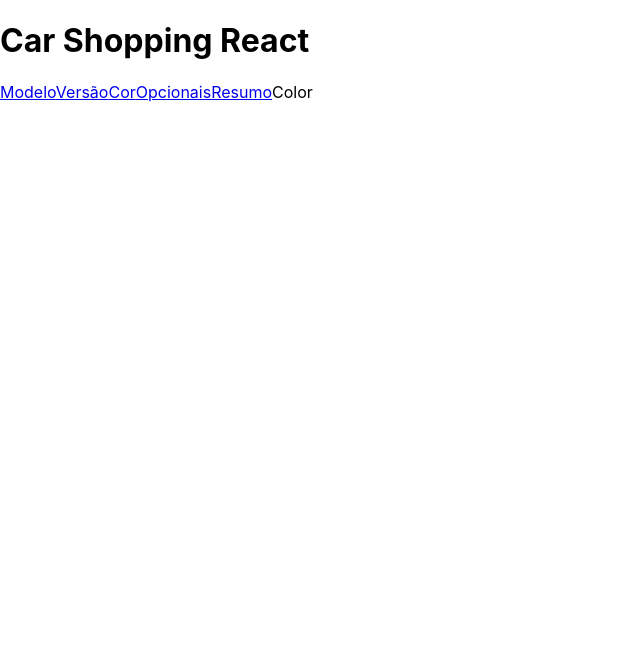
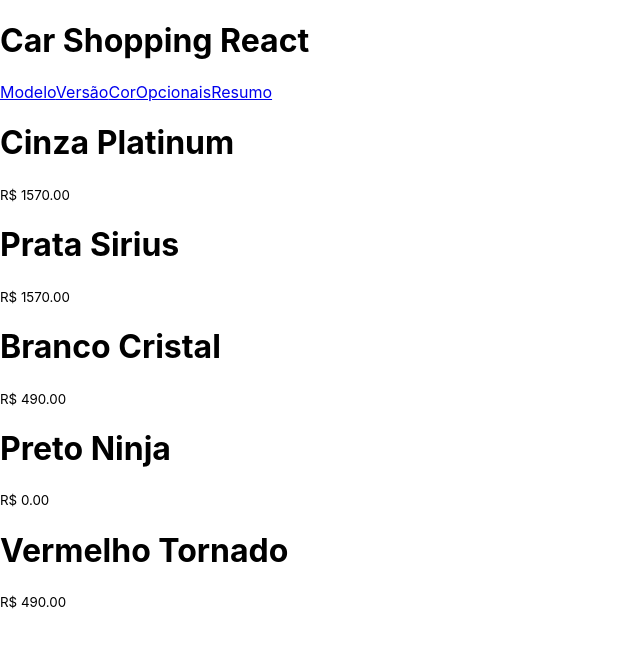
Before and after one commit to iec-ffr/Final, a React (Create React App) app: page /cores in a window 1280 px wide. Shown: the top 648 px of the page, without its empty margins (0-640 px from the left). Built offline with nearby package versions, Linux system fonts and the light colour scheme.

Commit message:
listagem de cores báisca

```diff
--- a/src/api/Colors.js
+++ b/src/api/Colors.js
@@ -1,7 +1,7 @@
 import colors from "./colors-data.json";
 
 export class Colors {
-    static getCars() {
+    static getColors() {
         return new Promise((resolve, reject) => {
             if (colors) {
                 resolve(colors);
@@ -11,7 +11,7 @@ export class Colors {
         });
     }
 
-    static getCarsById(id) {
+    static getColorsById(id) {
         return new Promise((resolve, reject) => {
             const colors = colors.items.find(p => p.id === parseInt(id));
 
--- /dev/null
+++ b/src/components/ColorItem.js
@@ -0,0 +1,18 @@
+import React from 'react'
+
+
+const ColorItem = props =>{
+
+    let name = props.colName
+    let price = props.colPrice
+
+
+    return(
+       <div>
+           <h1>{name}</h1>
+           <small>R$ {price.toFixed(2)}</small>
+       </div>
+    )
+}
+
+export default ColorItem
--- a/src/views/Color.js
+++ b/src/views/Color.js
@@ -1,11 +1,33 @@
-import React from 'react'
+import React, { useState, useEffect } from 'react';
+import { Colors } from '../api/Colors';
+import ColorItem  from '../components/ColorItem';
 
-const Color = () =>{
-    return(
+
+const Color = () => {
+    const [colors, setColors] = useState([]);
+
+    function startUp(){
+
+        let c = Colors.getColors();
+
+        c.then(
+            function(data){
+                setColors(data.items);
+            }
+        )
+    }
+    useEffect(() => startUp(),[])
+
+    return (
         <>
-            Color
+        {
+            colors.map(color=>
+
+                <ColorItem key={color.id} colName={color.name} colPrice={color.price}/>
+            )
+        }
         </>
-    )
+        )
 }
 
 export default Color
```
